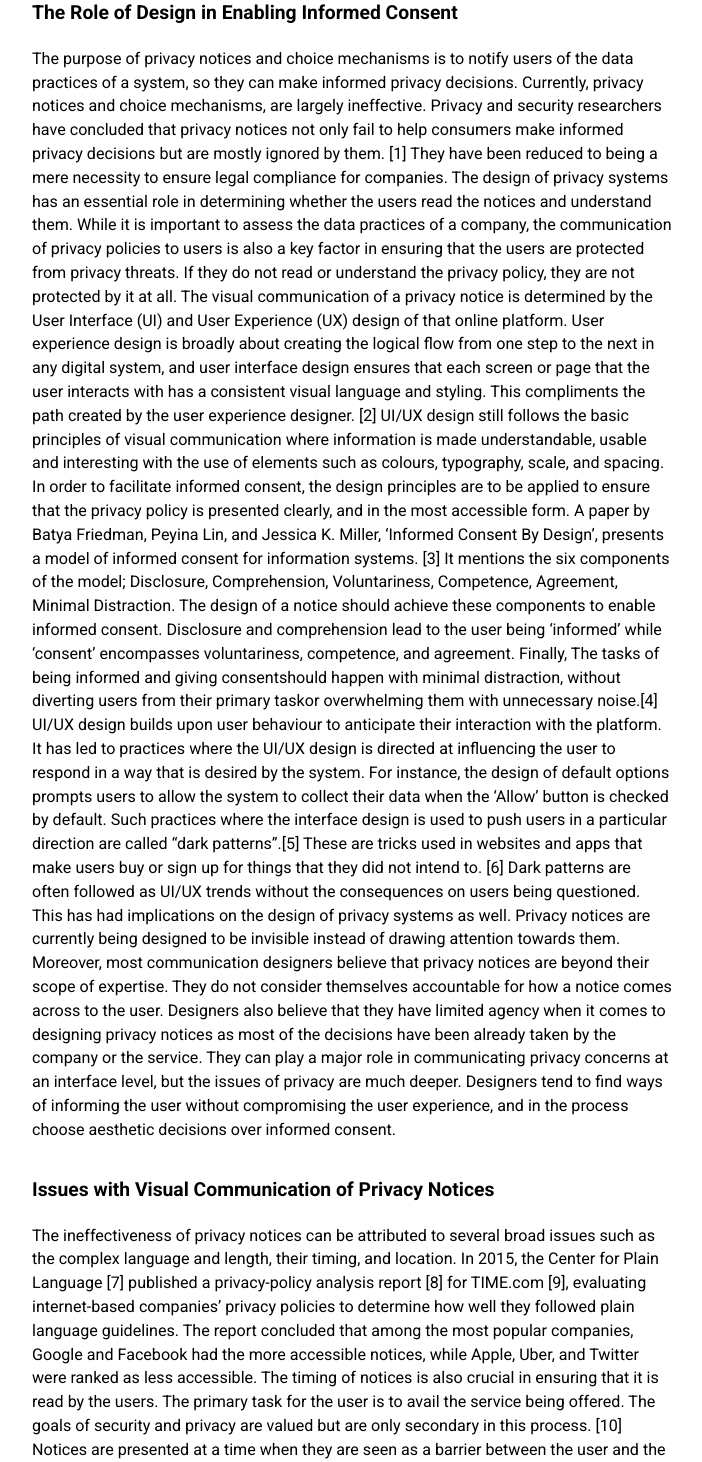
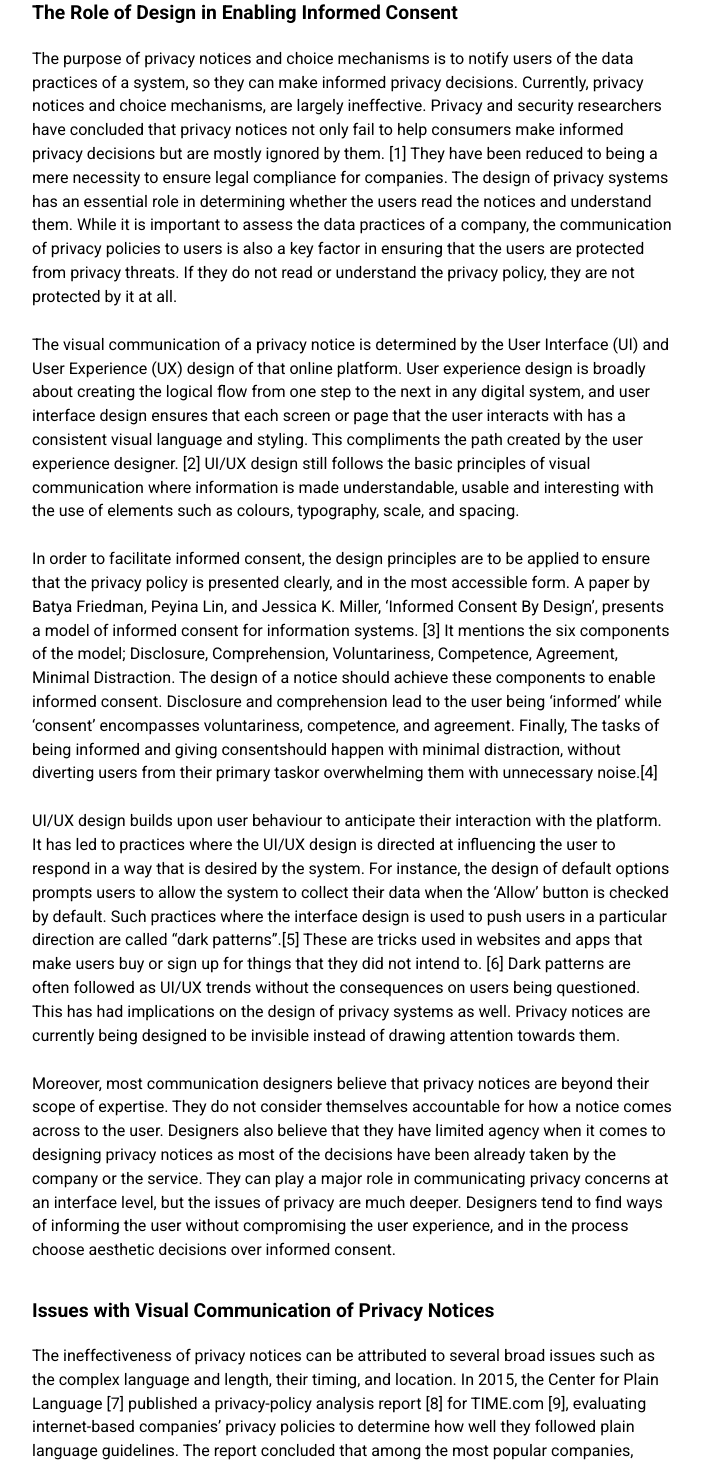
Before and after one commit to saumyaanaidu/saumyaanaidu.github.io, a plain HTML site: page writing/holy-bitcoin.html in a window 1280 px wide. Shown: the part 224-1686 px from the top of the page, without its empty margins (288-990 px from the left). Drawn offline with Linux system fonts and the light colour scheme.

Commit message:
Update holy-bitcoin.html

```diff
--- a/writing/holy-bitcoin.html
+++ b/writing/holy-bitcoin.html
@@ -30,13 +30,13 @@
 
         <p>The purpose of privacy notices and choice mechanisms is to notify users of the data practices of a system, so they can make informed privacy decisions. Currently, privacy notices and choice mechanisms, are largely ineffective. Privacy and security researchers have concluded that privacy notices not only fail to help consumers make informed privacy decisions but are mostly ignored by them. [1] They have been reduced to being a mere necessity to ensure legal compliance for companies. The design of privacy systems has an essential role in determining whether the users read the notices and understand them. While it is important to assess the data practices of a company, the communication of privacy policies to users is also a key factor in ensuring that the users are protected from privacy threats. If they do not read or understand the privacy policy, they are not protected by it at all.
 
-The visual communication of a privacy notice is determined by the User Interface (UI) and User Experience (UX) design of that online platform. User experience design is broadly about creating the logical flow from one step to the next in any digital system, and user interface design ensures that each screen or page that the user interacts with has a consistent visual language and styling. This compliments the path created by the user experience designer. [2] UI/UX design still follows the basic principles of visual communication where information is made understandable, usable and interesting with the use of elements such as colours, typography, scale, and spacing.
+<p>The visual communication of a privacy notice is determined by the User Interface (UI) and User Experience (UX) design of that online platform. User experience design is broadly about creating the logical flow from one step to the next in any digital system, and user interface design ensures that each screen or page that the user interacts with has a consistent visual language and styling. This compliments the path created by the user experience designer. [2] UI/UX design still follows the basic principles of visual communication where information is made understandable, usable and interesting with the use of elements such as colours, typography, scale, and spacing.</p>
 
-In order to facilitate informed consent, the design principles are to be applied to ensure that the privacy policy is presented clearly, and in the most accessible form. A paper by Batya Friedman, Peyina Lin, and Jessica K. Miller, ‘Informed Consent By Design’, presents a model of informed consent for information systems. [3] It mentions the six components of the model; Disclosure, Comprehension, Voluntariness, Competence, Agreement, Minimal Distraction. The design of a notice should achieve these components to enable informed consent. Disclosure and comprehension lead to the user being ‘informed’ while ‘consent’ encompasses voluntariness, competence, and agreement. Finally, The tasks of being informed and giving consentshould happen with minimal distraction, without diverting users from their primary taskor overwhelming them with unnecessary noise.[4]
+<p>In order to facilitate informed consent, the design principles are to be applied to ensure that the privacy policy is presented clearly, and in the most accessible form. A paper by Batya Friedman, Peyina Lin, and Jessica K. Miller, ‘Informed Consent By Design’, presents a model of informed consent for information systems. [3] It mentions the six components of the model; Disclosure, Comprehension, Voluntariness, Competence, Agreement, Minimal Distraction. The design of a notice should achieve these components to enable informed consent. Disclosure and comprehension lead to the user being ‘informed’ while ‘consent’ encompasses voluntariness, competence, and agreement. Finally, The tasks of being informed and giving consentshould happen with minimal distraction, without diverting users from their primary taskor overwhelming them with unnecessary noise.[4]</p>
 
-UI/UX design builds upon user behaviour to anticipate their interaction with the platform. It has led to practices where the UI/UX design is directed at influencing the user to respond in a way that is desired by the system. For instance, the design of default options prompts users to allow the system to collect their data when the ‘Allow’ button is checked by default. Such practices where the interface design is used to push users in a particular direction are called “dark patterns”.[5] These are tricks used in websites and apps that make users buy or sign up for things that they did not intend to. [6] Dark patterns are often followed as UI/UX trends without the consequences on users being questioned. This has had implications on the design of privacy systems as well. Privacy notices are currently being designed to be invisible instead of drawing attention towards them.
+<p>UI/UX design builds upon user behaviour to anticipate their interaction with the platform. It has led to practices where the UI/UX design is directed at influencing the user to respond in a way that is desired by the system. For instance, the design of default options prompts users to allow the system to collect their data when the ‘Allow’ button is checked by default. Such practices where the interface design is used to push users in a particular direction are called “dark patterns”.[5] These are tricks used in websites and apps that make users buy or sign up for things that they did not intend to. [6] Dark patterns are often followed as UI/UX trends without the consequences on users being questioned. This has had implications on the design of privacy systems as well. Privacy notices are currently being designed to be invisible instead of drawing attention towards them.</p>
 
-Moreover, most communication designers believe that privacy notices are beyond their scope of expertise. They do not consider themselves accountable for how a notice comes across to the user. Designers also believe that they have limited agency when it comes to designing privacy notices as most of the decisions have been already taken by the company or the service. They can play a major role in communicating privacy concerns at an interface level, but the issues of privacy are much deeper. Designers tend to find ways of informing the user without compromising the user experience, and in the process choose aesthetic decisions over informed consent.</p>
+<p>Moreover, most communication designers believe that privacy notices are beyond their scope of expertise. They do not consider themselves accountable for how a notice comes across to the user. Designers also believe that they have limited agency when it comes to designing privacy notices as most of the decisions have been already taken by the company or the service. They can play a major role in communicating privacy concerns at an interface level, but the issues of privacy are much deeper. Designers tend to find ways of informing the user without compromising the user experience, and in the process choose aesthetic decisions over informed consent.</p>
 
         <h3>Issues with Visual Communication of Privacy Notices</h3>
 
```
